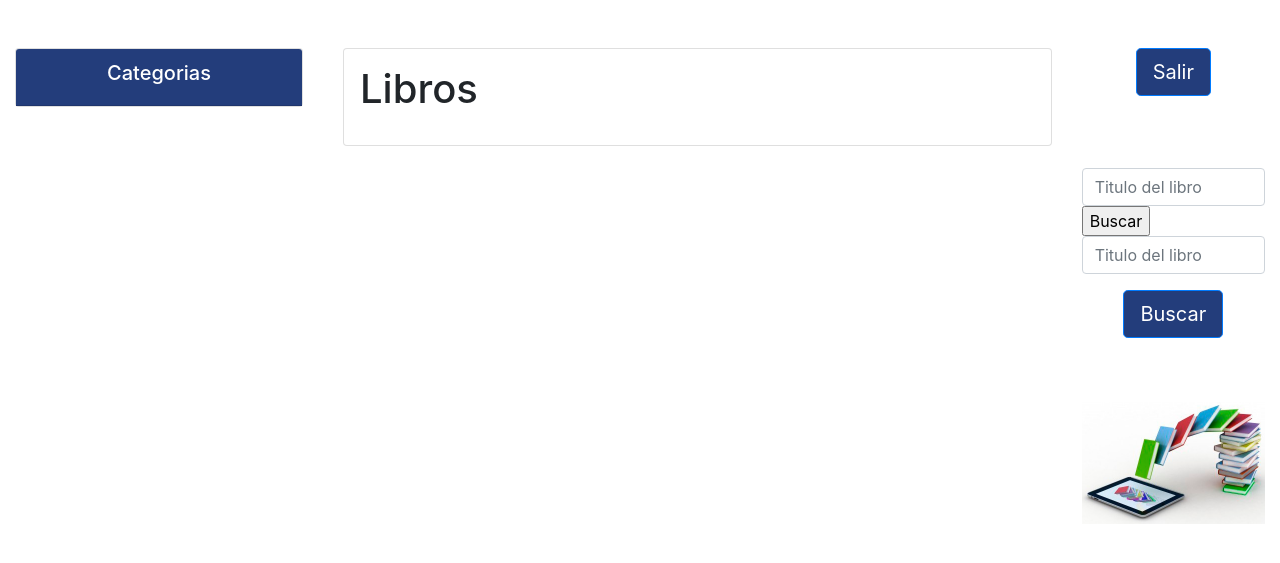
After one commit to AlinaSM/Biblioteca-Virtual-SI, a PHP site: the page made by app/Views/buscadorcategoria.php in a window 1280 px wide. The commit adds this page. Shown: the top 563 px of the page. Run offline with PHP 8.4, Linux system fonts and the light colour scheme; the template is opened without the code that fills it, so the values that code supplies are empty.

Commit message:
Agregando el buscador de libros y las categorias

```diff
--- a/app/Models/Model.php
+++ b/app/Models/Model.php
@@ -17,7 +17,7 @@ abstract class Model{
     //Metodo privado para conectarno a la base de datos
     private function dbOpen(){
         try{
-            $this->cnn =  new PDO("mysql:host=localhost;dbname=dbBibliotecaVirtual","root","", self::$db_option_charset);
+            $this->cnn =  new PDO("mysql:host=localhost;dbname=dbbvsimple","root","", self::$db_option_charset);
             $this->cnn->setAttribute(PDO::ATTR_ERRMODE, PDO::ERRMODE_EXCEPTION);
         }catch(Exception $e){
             echo "El error se produjo: ".$e->getLine();
@@ -32,6 +32,7 @@ abstract class Model{
 
     //Metodo que obtenga los datos de una consulta SELECT
     protected function getQuery(){
+        //$rows = null;
         $this->dbOpen();
         $result = $this->cnn->query($this->query); //$this->query
 
--- /dev/null
+++ b/app/Views/buscadorcategoria.php
@@ -0,0 +1,123 @@
+<?php
+//error_reporting(E_ALL ^ E_NOTICE);
+$libros = new LibrosController();
+$categorias = $libros->readListadoCategorias();
+
+?>
+	<!-- contenido Principal -->
+	<section>
+		<div class="container-fluid mt-5">
+			<div class="row">
+
+				<!-- Columna izquierda -->
+				<div class="col-md-3">
+					<div class="card" style="width: 18rem;">
+					  <div class="card-header">
+					    <center><h5>Categorias</h5></center>
+					  </div>
+
+						<?php
+							foreach( $categorias as $registro ){
+								//echo "<a class='dropdown-item' href='buscadorcategoria?cat=". $registro['id']."'>". $registro['categoria']."</a>";
+								echo "
+								<form action='buscadorcategoria' method='POST'>
+									<input type='hidden' name='cat' value='". $registro['id']."'>
+									<input class='dropdown-item' type='submit' value='". $registro['categoria']."'>
+								</form>
+								";
+
+							}
+						?>
+
+					</div>
+				</div>
+
+				<!-- Columna Vista del Libro -->
+				<div class="col-md-7">
+					<div class="row">
+						<div class="col-12">
+							<div class="ml-2 card" >
+								<h1 class="m-3">Libros </h1>
+								<div class="row p-2">
+								<?php
+
+									if(isset($_POST['cat'])){
+										foreach( $libros->readByCategoria( $_POST['cat'] ) as $registro ){
+											echo "
+												<div class='col-3'>
+													<div class='card' style='width: 100%;'>
+														<img class='card-img-top' src='".$registro['dir_portada']." '>
+														<div class='card-body'>
+															<p class='card-title'>".$registro['titulo']."  </p>
+															<a href='".$registro['dir_pdf'] ."' class='btn btn-primary'>Leer</a>
+														</div>
+													</div>
+												</div>
+												";
+											}
+									}else if( isset($_POST['valor']) ){
+										$tupla = $libros->readByTitulo( $_POST['valor'] );
+										if($tupla == null ){
+											echo "<h4 class='p-2'>No hay resultados</h4>";
+										}else{
+											foreach( $tupla as $registro ){
+												echo "
+													<div class='col-3'>
+														<div class='card' style='width: 100%;'>
+															<img class='card-img-top' src='".$registro['dir_portada']." '>
+															<div class='card-body'>
+																<p class='card-title'>".$registro['titulo']."  </p>
+																<a href='".$registro['dir_pdf'] ."' class='btn btn-primary'>Leer</a>
+															</div>
+														</div>
+													</div>
+													";
+												}
+										}
+
+									}
+
+								?>
+
+								</div>
+							</div>
+						</div>
+					</div>
+				</div>
+
+
+				<!-- Columna derecha -->
+				<div class="col-md-2">
+					<div>
+						<center><button type="button" class="btn btn-primary btn-lg">Salir</button></center>
+					</div>
+
+					<br><br><br>
+					<form action='buscadorcategoria' method='POST'>
+						<input type="text" placeholder="Titulo del libro" name="valor" class="form-control">
+						<input type="submit" value="Buscar">
+					</form>
+
+					<form action="buscadorcategoria" method="GET">
+
+						<div class="form-group">
+							<input type="text" placeholder="Titulo del libro" name="valor" class="form-control">
+						</div>
+
+						<div class="form-group">
+							<center>
+								<input type="submit"  class="btn btn-primary btn-lg" value="Buscar" class="form-control">
+							</center>
+						</div>
+
+					</form>
+
+					<br><br>
+
+					<div>
+						<img src="../img/libros_digitales.png" style="width: 100%;">
+					</div>
+				</div>
+			</div>
+		</div>
+	</section>
--- a/app/Views/login.php
+++ b/app/Views/login.php
@@ -19,7 +19,7 @@
     </div>
 
     <div class="row justify-content-center align-items-center float-right">
-        <input type="button" id="btnEntrarInvitado" value="Ingresar como invitado" class="btn btn-primary btnEntrar btnInv">
+        <a href="home" type="button" id="btnEntrarInvitado"  class="btn btn-primary btnEntrar btnInv">Ingresar como invitado</a>
     </div>
 
 </div>
--- a/index.php
+++ b/index.php
@@ -1,6 +1,8 @@
 <?php
 require_once('app/Controllers/Autoload.php');
 $autoload = new Autoload();
+
+//require_once('app/Views/login.php');
 
 
 if(isset($_GET['t'])){
```
Also changed, not shown: app/Controllers/LibrosController.php (added, +38 -0 lines), app/Controllers/Router.php (+15 -2 lines), app/Models/LibrosModel.php (added, +108 -0 lines), app/Views/buscador-categoria.php (deleted, +0 -57 lines), img/portadas/1.jpg (added), img/portadas/2.jpg (added), img/portadas/3.jpg (added), img/portadas/4.jpg (added), 3 other files.
